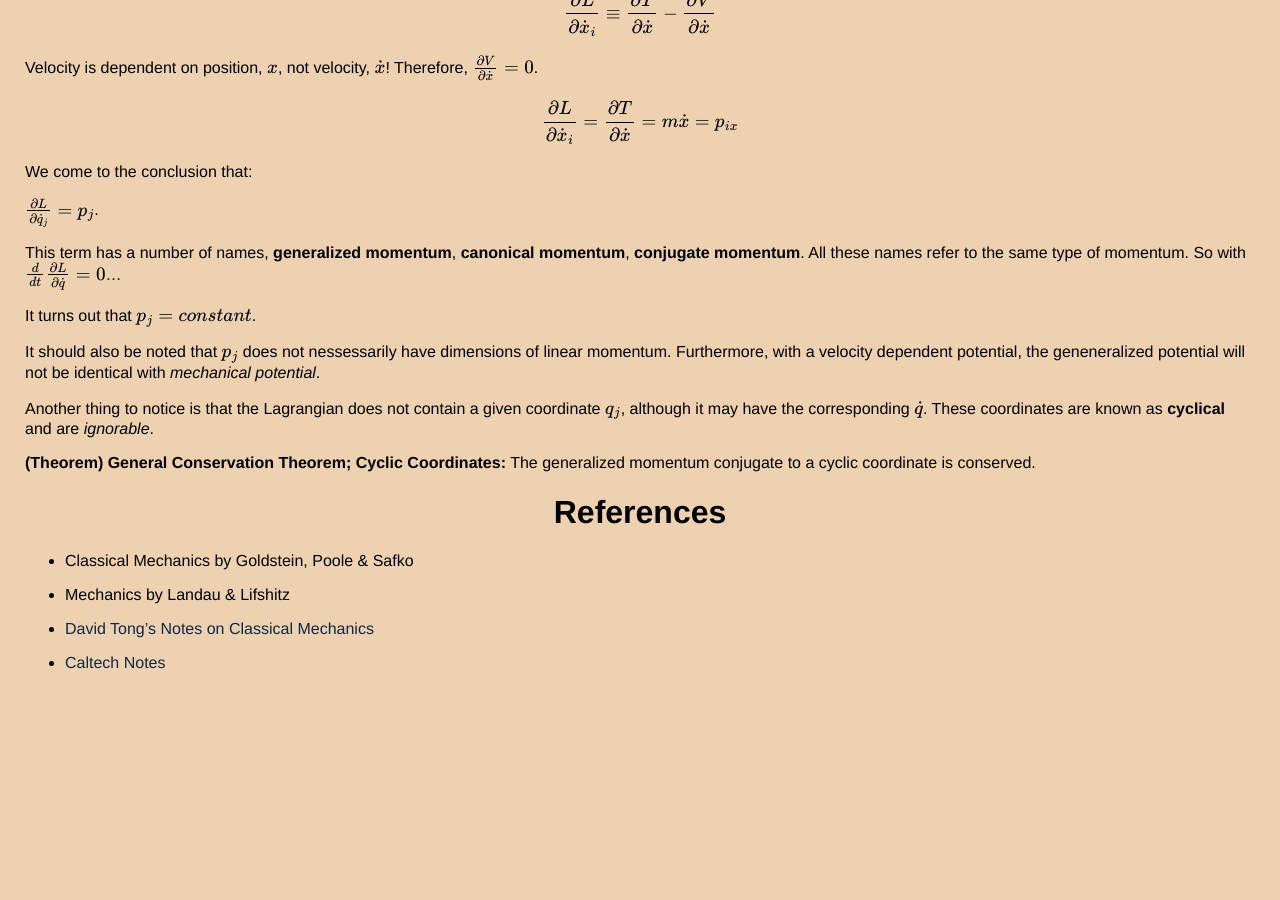
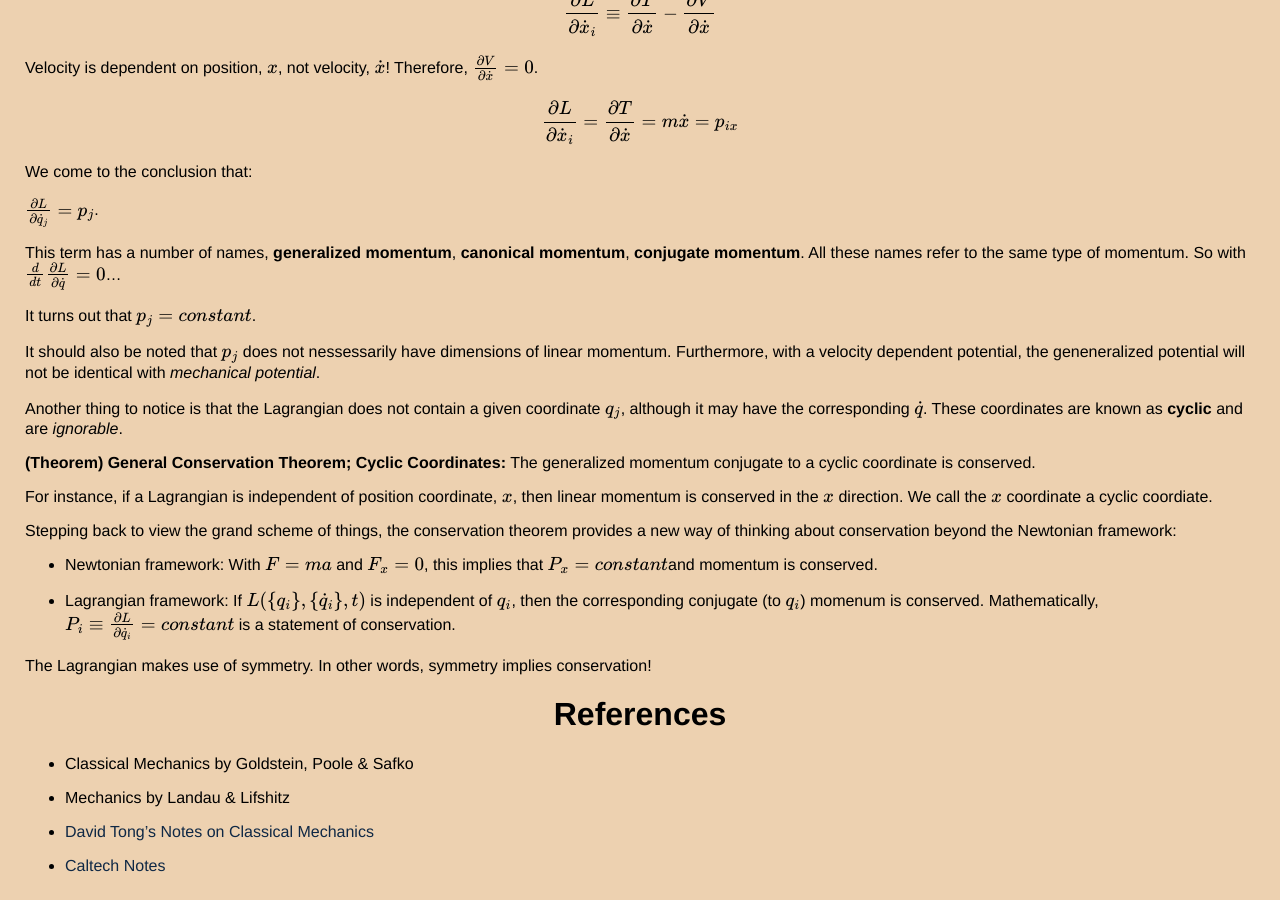
Before and after one commit to thaihangchung7/thaihangchung7.github.io, a Jekyll site: the page built from _notes/classical.md, in a window 1280 px wide and 900 px high, scrolled down 16035 px. Built offline with Jekyll 4.4.1, drawn with Linux system fonts in a browser that asks for light colours; formulas are drawn with MathJax 3; before the commit the page ends 16732 px from its top, so only the background shows below that; some of the changed text lies outside the part shown.

Commit message:
Expanded on conservation with exerpt on Newtonian vs Lagrangian

```diff
--- a/_notes/classical.md
+++ b/_notes/classical.md
@@ -705,11 +705,21 @@ It turns out that $$ p_{j} = constant $$.
 
 It should also be noted that $$ p_{j} $$ does not nessessarily have dimensions of linear momentum. Furthermore, with a velocity dependent potential, the geneneralized potential will not be identical with _mechanical potential_.
 
-Another thing to notice is that the Lagrangian does not contain a given coordinate $$ q_{j} $$, although it may have the corresponding $$ \dot{q} $$. These coordinates are known as **cyclical** and are _ignorable_.
+Another thing to notice is that the Lagrangian does not contain a given coordinate $$ q_{j} $$, although it may have the corresponding $$ \dot{q} $$. These coordinates are known as **cyclic** and are _ignorable_.
+
+**(Theorem) General Conservation Theorem; Cyclic Coordinates:** The generalized momentum conjugate to a cyclic coordinate is conserved.
+
+For instance, if a Lagrangian is independent of position coordinate, $$ x $$, then linear momentum is conserved in the $$ x $$ direction. We call the $$ x $$ coordinate a cyclic coordiate.
+
+Stepping back to view the grand scheme of things, the conservation theorem provides a new way of thinking about conservation beyond the Newtonian framework:
+
++ Newtonian framework: With $$ F = ma $$ and $$ F_{x} = 0 $$, this implies that $$ P_{x} = constant $$and momentum is conserved.
+
++ Lagrangian framework: If $$ L(\{ q_{i} \}, \{ \dot{q}_{i} \}, t) $$ is independent of $$q_{i}$$, then the corresponding conjugate (to $$q_{i} $$) momenum is conserved. Mathematically, $$ P_{i} \equiv \frac{\partial L}{\partial \dot{q}_{i}} = constant $$ is a statement of conservation.
+
+The Lagrangian makes use of symmetry. In other words, symmetry implies conservation!
 
 
-
-**(Theorem) General Conservation Theorem; Cyclic Coordinates:** The generalized momentum conjugate to a cyclic coordinate is conserved.
 
 # References
 
```
Also changed, not shown: other parts of _notes/classical.md (+1 -1 lines).
